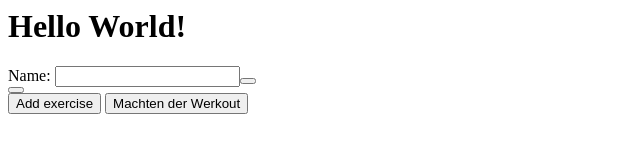
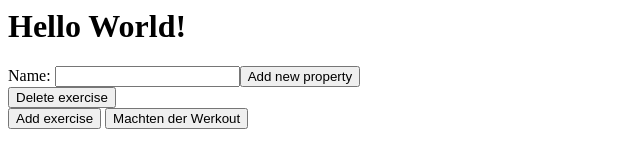
Before and after one commit to lieuzhenghong/werkout_machen, a plain HTML site: page index.html in a window 1280 px wide. Both pictures are taken after a click on the button "Add exercise". Shown: the whole page, without its empty margins (0-640 px from the left). Drawn offline with Linux system fonts and the light colour scheme.

Commit message:
add text to buttons

```diff
--- a/index.html
+++ b/index.html
@@ -27,6 +27,7 @@ function addExercise() {
     newExercise.appendChild(exerciseNameField)
 
     const addNewPropertyButton = document.createElement("button")
+    addNewPropertyButton.textContent = "Add new property"
     addNewPropertyButton.onclick = () => { addNewProperty(newExerciseId) }
     newExercise.appendChild(addNewPropertyButton)
 
@@ -35,6 +36,7 @@ function addExercise() {
     newExercise.appendChild(exerciseProperties)
 
     const deleteExerciseButton = document.createElement("button")
+    deleteExerciseButton.textContent = "Delete exercise"
     deleteExerciseButton.onclick = () => { deleteExercise(newExerciseId) }
     newExercise.appendChild(deleteExerciseButton)
 
```
